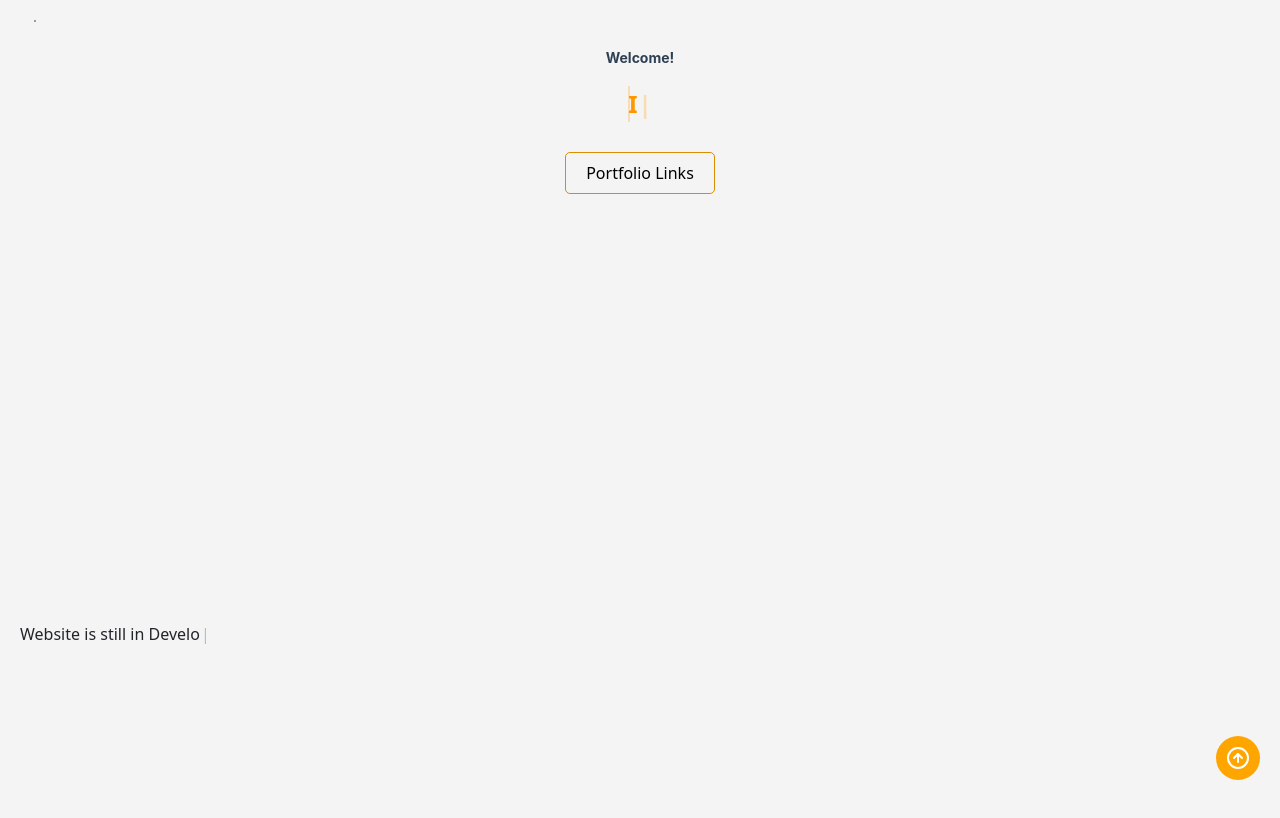
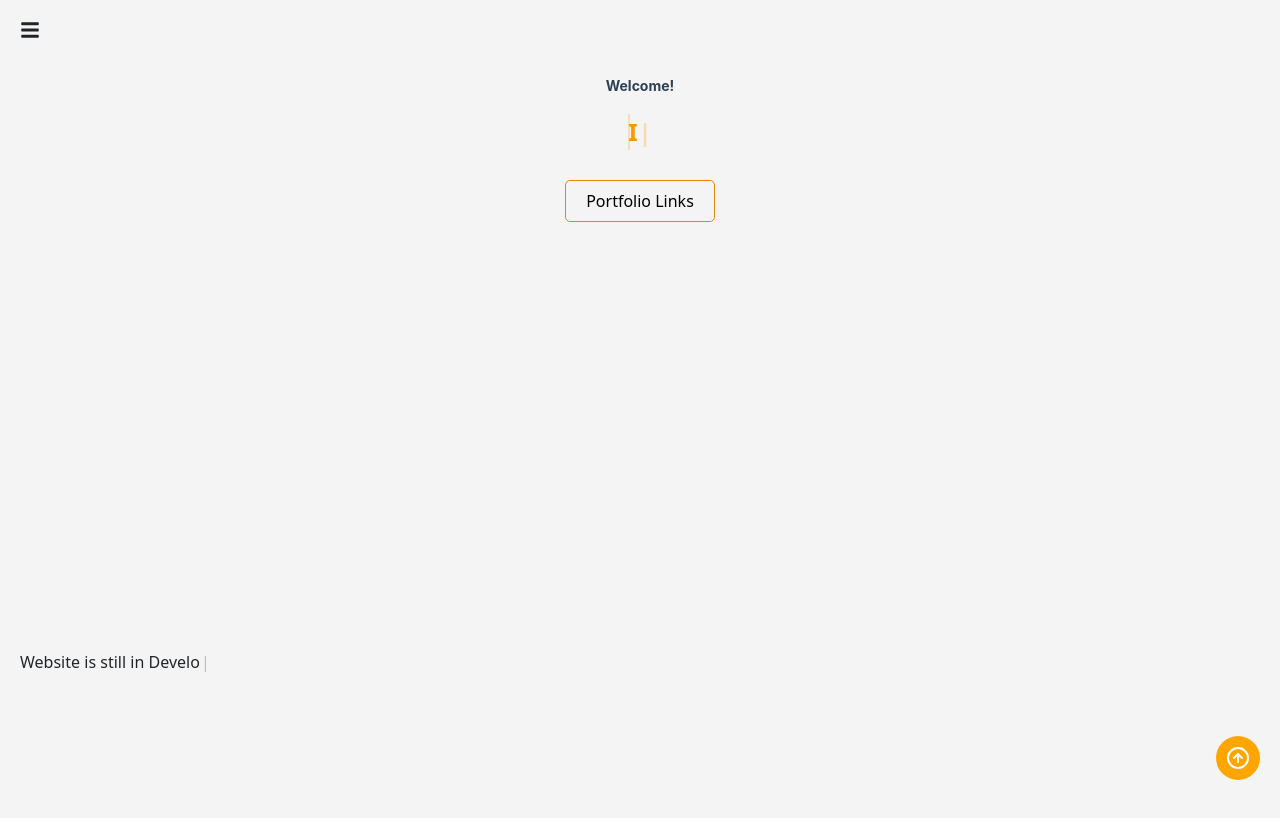
Before and after one commit to G33kfleek/react-portfolio-site, a React (Create React App) app: page / in a window 1280 px wide. Shown: the top 818 px of the page. Built offline with nearby package versions, Linux system fonts and the light colour scheme.

Commit message:
1 file modified

```diff
--- a/src/stylesheets/SideNav.css
+++ b/src/stylesheets/SideNav.css
@@ -67,9 +67,9 @@
   display: flex;
   flex-direction: column;
   cursor: pointer;
-  width: 30px;
-  height: 22px;
-  font-size: 30px;
+  width: 50px;
+  height: 50px;
+  font-size: 20px;
   padding: 10px;
   margin: 10px;
 }
```
